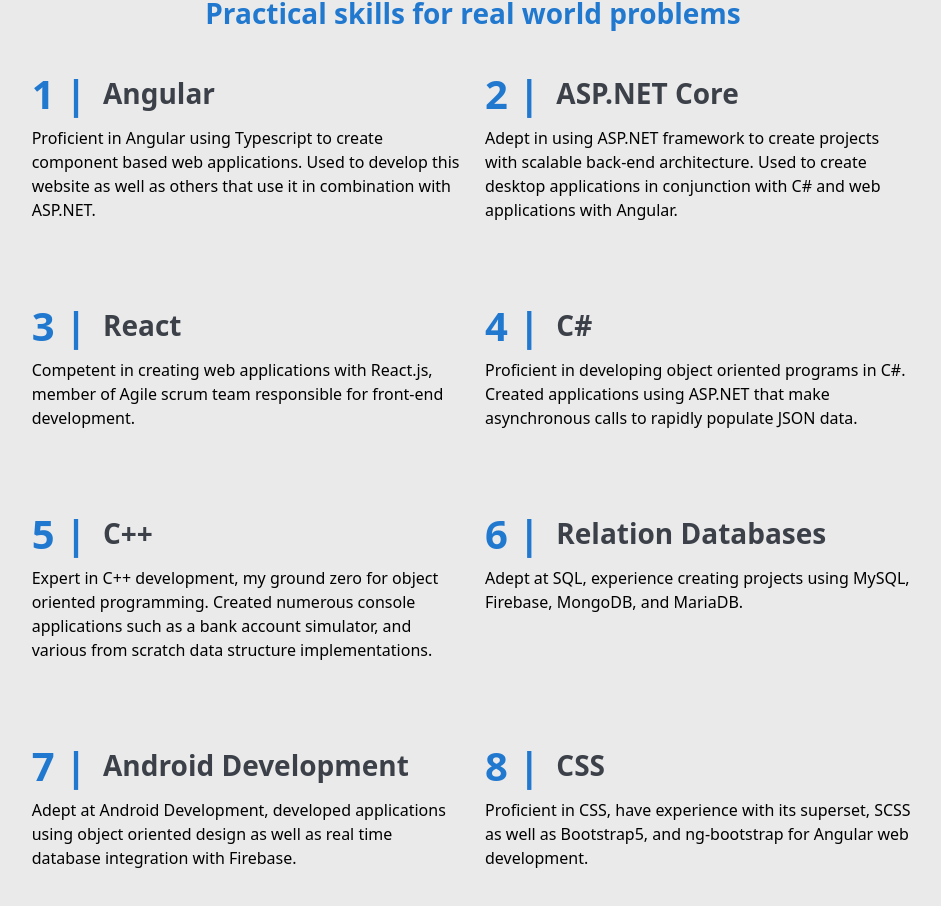
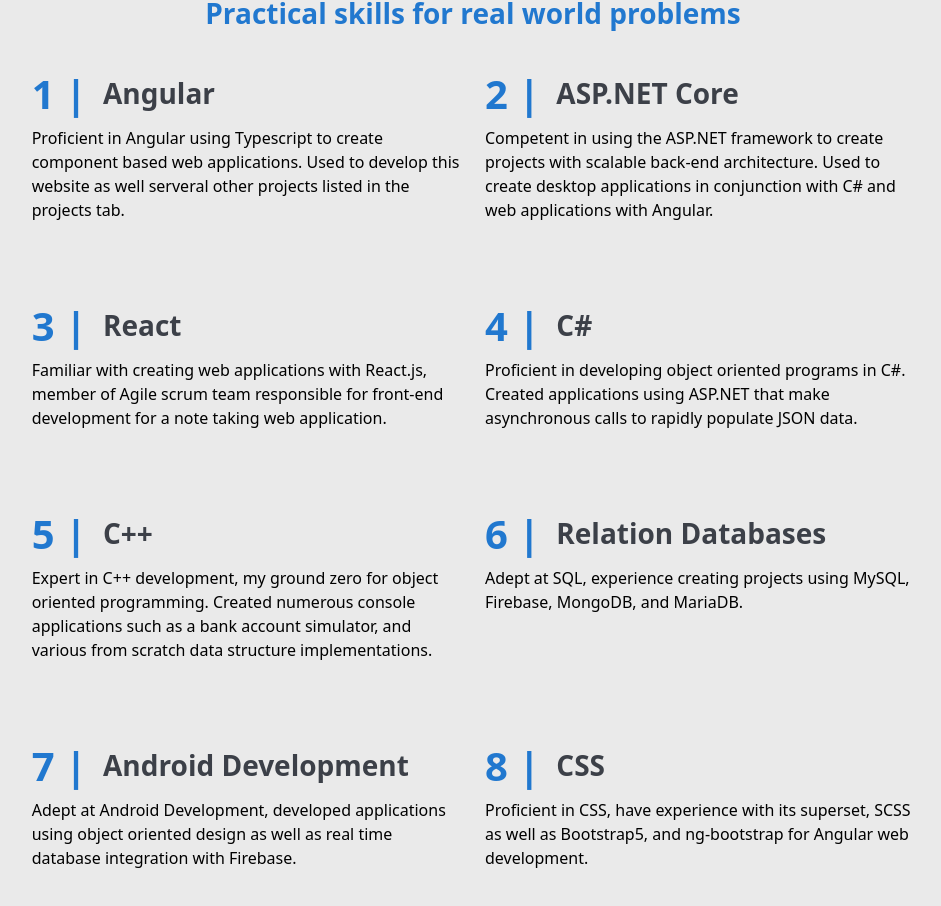
Before and after one commit to Low-Signal/my-portfolio, an Angular app: page / in a window 1280 px wide. Shown: the part 1658-2564 px from the top of the page, without its empty margins (167-1108 px from the left). Built offline with nearby package versions, Linux system fonts and the light colour scheme.

Commit message:
Changed wording

```diff
--- a/src/app/skills/skills.component.html
+++ b/src/app/skills/skills.component.html
@@ -11,7 +11,7 @@
                 <div class="child">
                     <h2>Angular</h2>
                 </div>
-                <p>Proficient in Angular using Typescript to create component based web applications. Used to develop this website as well as others that use it in combination with ASP.NET. </p>
+                <p>Proficient in Angular using Typescript to create component based web applications. Used to develop this website as well serveral other projects listed in the projects tab. </p>
             </div>
             <div class="col-md-5">
                 <div class="child">
@@ -20,7 +20,7 @@
                 <div class="child">
                     <h2>ASP.NET Core</h2>
                 </div>
-                <p>Adept in using ASP.NET framework to create projects with scalable back-end architecture. Used to create desktop applications in conjunction with C# and web applications with Angular.</p>
+                <p>Competent in using the ASP.NET framework to create projects with scalable back-end architecture. Used to create desktop applications in conjunction with C# and web applications with Angular.</p>
             </div>
             <div class="col-md-5">
                 <div class="child">
@@ -29,7 +29,7 @@
                 <div class="child">
                     <h2>React</h2>
                 </div>
-                <p>Competent in creating web applications with React.js, member of Agile scrum team responsible for front-end development. </p>
+                <p>Familiar with creating web applications with React.js, member of Agile scrum team responsible for front-end development for a note taking web application. </p>
             </div>
             <div class="col-md-5">
                 <div class="child">
```
